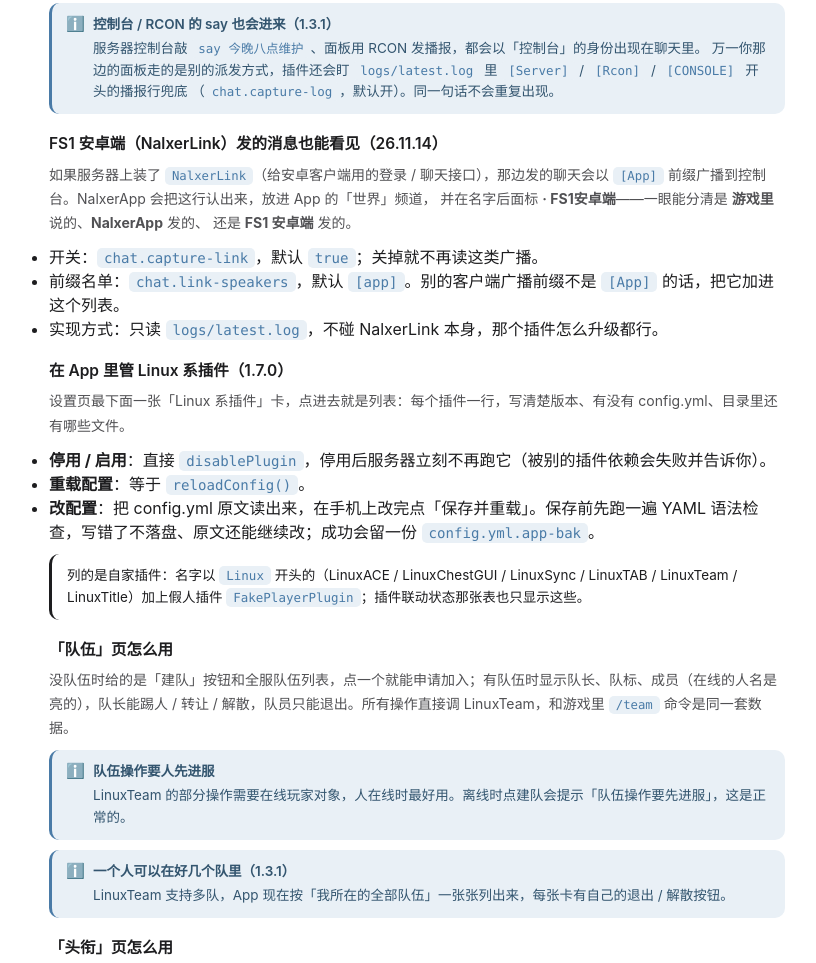
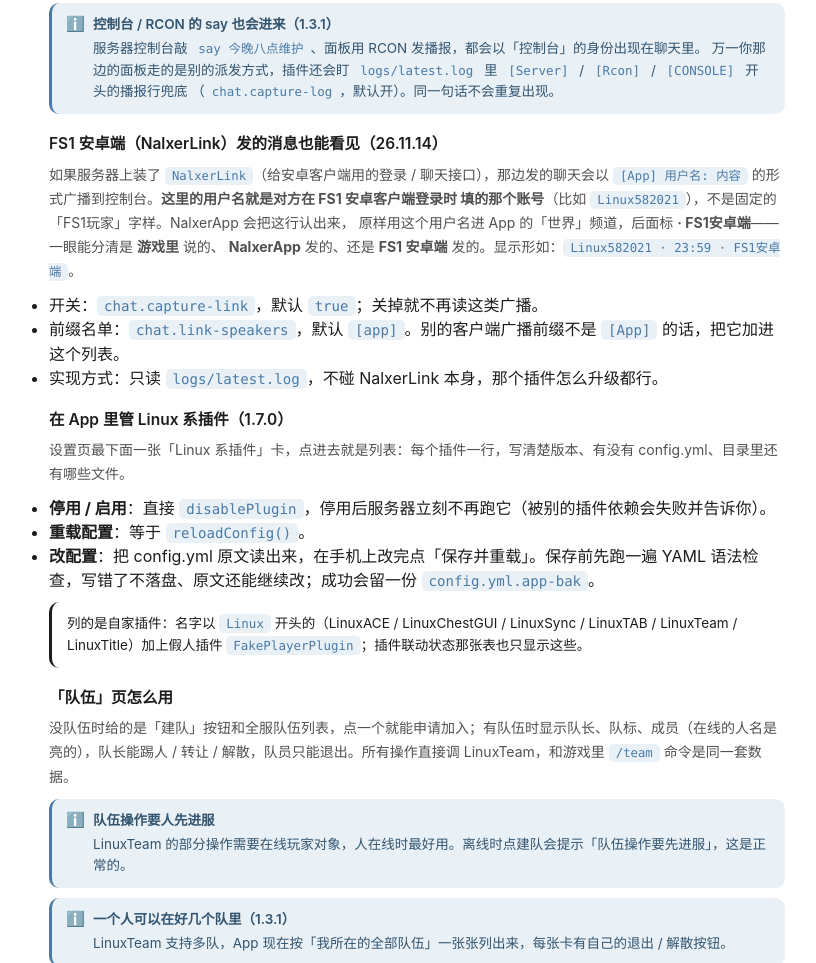
Before and after one commit to liuxuanming2021/InTheNameOfLinux, a plain HTML site: page nalxerapphelp.html in a window 1280 px wide. Shown: the part 10710-11673 px from the top of the page, without its empty margins (371-1187 px from the left). Drawn offline with Linux system fonts and the light colour scheme.

Commit message:
网站更新

```diff
--- a/nalxerapphelp.html
+++ b/nalxerapphelp.html
@@ -549,9 +549,10 @@
 
     <h3>FS1 安卓端（NalxerLink）发的消息也能看见（26.11.14）</h3>
     <p>如果服务器上装了 <code>NalxerLink</code>（给安卓客户端用的登录 / 聊天接口），那边发的聊天会以
-      <code>[App]</code> 前缀广播到控制台。NalxerApp 会把这行认出来，放进 App 的「世界」频道，
-      并在名字后面标 <b>· FS1安卓端</b>——一眼能分清是 <b>游戏里</b> 说的、<b>NalxerApp</b> 发的、
-      还是 <b>FS1 安卓端</b> 发的。</p>
+      <code>[App] 用户名: 内容</code> 的形式广播到控制台。<b>这里的用户名就是对方在 FS1 安卓客户端登录时
+      填的那个账号</b>（比如 <code>Linux582021</code>），不是固定的「FS1玩家」字样。NalxerApp 会把这行认出来，
+      原样用这个用户名进 App 的「世界」频道，后面标 <b>· FS1安卓端</b>——一眼能分清是 <b>游戏里</b> 说的、
+      <b>NalxerApp</b> 发的、还是 <b>FS1 安卓端</b> 发的。显示形如：<code>Linux582021 · 23:59 · FS1安卓端</code>。</p>
     <ul>
       <li>开关：<code>chat.capture-link</code>，默认 <code>true</code>；关掉就不再读这类广播。</li>
       <li>前缀名单：<code>chat.link-speakers</code>，默认 <code>[app]</code>。别的客户端广播前缀不是 <code>[App]</code> 的话，把它加进这个列表。</li>
```
